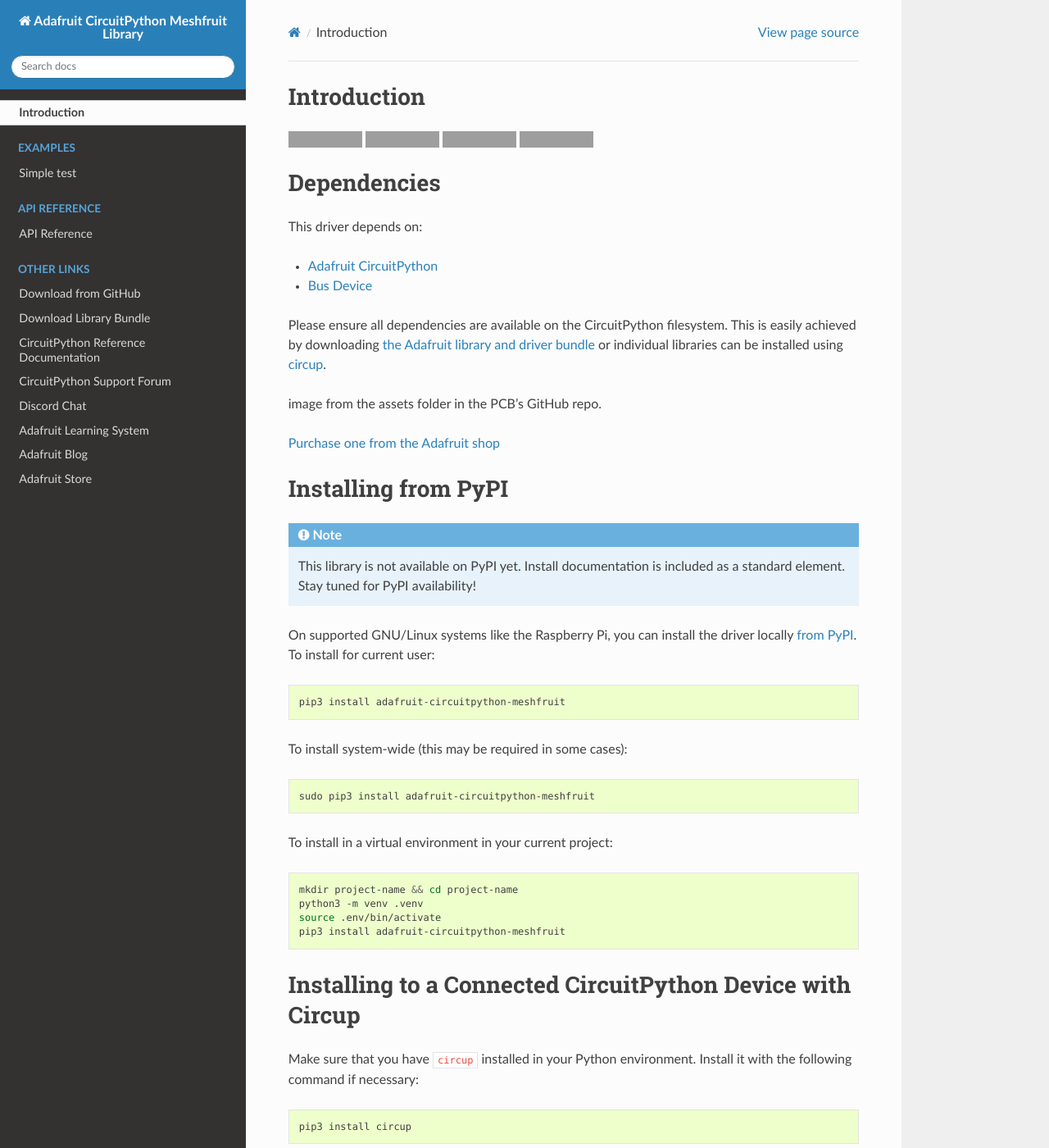
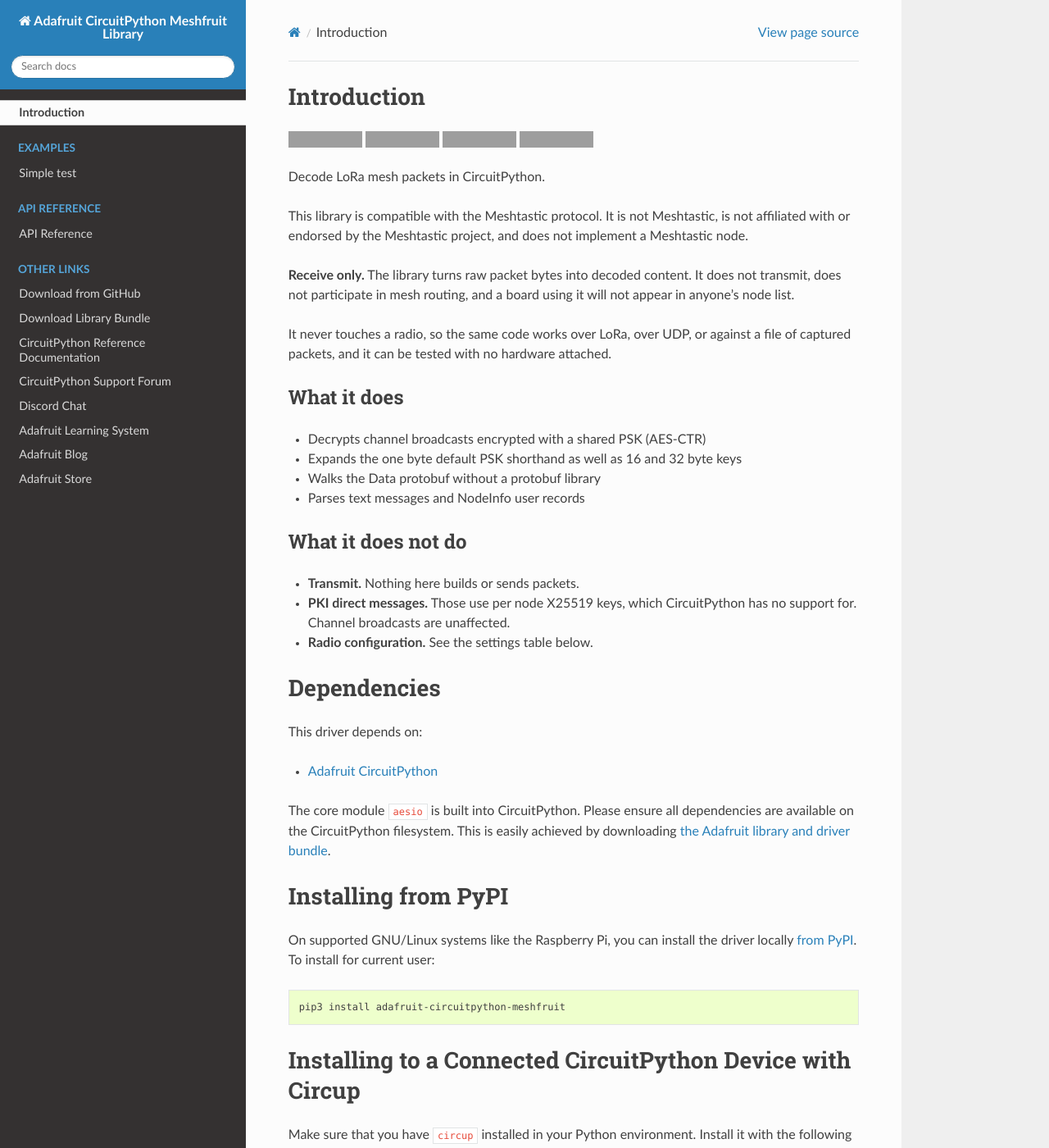
Before and after one commit to adafruit/Adafruit_CircuitPython_Meshfruit, a Sphinx documentation site: the page built from docs/index.rst, in a window 1280 px wide and 1400 px high. Shown: the whole window at 82% size. Built offline with Sphinx 7.4.7 and the Read the Docs theme 3.1.0, drawn with Linux system fonts in a browser that asks for light colours; some of the changed text lies outside the part shown; grey boxes are pictures that could not be loaded.

Commit message:
Fill in scaffold TODOs and fix docs build
- README: replace TODO placeholders with library description, usage
  example and radio settings
- docs/index.rst: remove scaffold TODO blocks
- docs/conf.py: enable autodoc_mock_imports for aesio and micropython,
  drop unused BusDevice/Register intersphinx entries
- docs/examples.rst: match the simpletest description
- pyproject.toml: fill in description and keywords

```diff
--- a/README.rst
+++ b/README.rst
@@ -22,7 +22,35 @@
     :alt: Code Style: Ruff
 
 
-.. todo:: Describe what the library does.
+Decode LoRa mesh packets in CircuitPython.
+
+This library is compatible with the Meshtastic protocol. It is not
+Meshtastic, is not affiliated with or endorsed by the Meshtastic
+project, and does not implement a Meshtastic node.
+
+**Receive only.** The library turns raw packet bytes into decoded
+content. It does not transmit, does not participate in mesh routing,
+and a board using it will not appear in anyone's node list.
+
+It never touches a radio, so the same code works over LoRa, over UDP,
+or against a file of captured packets, and it can be tested with no
+hardware attached.
+
+What it does
+------------
+
+* Decrypts channel broadcasts encrypted with a shared PSK (AES-CTR)
+* Expands the one byte default PSK shorthand as well as 16 and 32 byte keys
+* Walks the Data protobuf without a protobuf library
+* Parses text messages and NodeInfo user records
+
+What it does not do
+-------------------
+
+* **Transmit.** Nothing here builds or sends packets.
+* **PKI direct messages.** Those use per node X25519 keys, which
+  CircuitPython has no support for. Channel broadcasts are unaffected.
+* **Radio configuration.** See the settings table below.
 
 
 Dependencies
@@ -30,49 +58,21 @@
 This driver depends on:
 
 * `Adafruit CircuitPython <https://github.com/adafruit/circuitpython>`_
-* `Bus Device <https://github.com/adafruit/Adafruit_CircuitPython_BusDevice>`_
 
-Please ensure all dependencies are available on the CircuitPython filesystem.
-This is easily achieved by downloading
-`the Adafruit library and driver bundle <https://circuitpython.org/libraries>`_
-or individual libraries can be installed using
-`circup <https://github.com/adafruit/circup>`_.
-
-
-
-.. todo:: Describe the Adafruit product this library works with. For PCBs, you can also add the
-image from the assets folder in the PCB's GitHub repo.
-
-`Purchase one from the Adafruit shop <http://www.adafruit.com/products/>`_
+The core module ``aesio`` is built into CircuitPython. Please ensure all
+dependencies are available on the CircuitPython filesystem. This is easily
+achieved by downloading `the Adafruit library and driver bundle
+<https://circuitpython.org/libraries>`_.
 
 Installing from PyPI
 =====================
-.. note:: This library is not available on PyPI yet. Install documentation is included
-   as a standard element. Stay tuned for PyPI availability!
 
-.. todo:: Remove the above note if PyPI version is/will be available at time of release.
-
-On supported GNU/Linux systems like the Raspberry Pi, you can install the driver locally `from
-PyPI <https://pypi.org/project/adafruit-circuitpython-meshfruit/>`_.
+On supported GNU/Linux systems like the Raspberry Pi, you can install the driver
+locally `from PyPI <https://pypi.org/project/adafruit-circuitpython-meshfruit/>`_.
 To install for current user:
 
 .. code-block:: shell
 
-    pip3 install adafruit-circuitpython-meshfruit
-
-To install system-wide (this may be required in some cases):
-
-.. code-block:: shell
-
-    sudo pip3 install adafruit-circuitpython-meshfruit
-
-To install in a virtual environment in your current project:
-
-.. code-block:: shell
-
-    mkdir project-name && cd project-name
-    python3 -m venv .venv
-    source .env/bin/activate
     pip3 install adafruit-circuitpython-meshfruit
 
 Installing to a Connected CircuitPython Device with Circup
@@ -92,21 +92,60 @@
 
     circup install adafruit_meshfruit
 
-Or the following command to update an existing version:
-
-.. code-block:: shell
-
-    circup update
-
 Usage Example
 =============
 
-.. todo:: Add a quick, simple example. It and other examples should live in the
-examples folder and be included in docs/examples.rst.
+.. code-block:: python
+
+    from adafruit_meshfruit import meshtastic
+
+    packet = bytes.fromhex(
+        "ffffffffc83fd409d734952c630800c86869e3bd000649b1ff995fcb"
+    )
+
+    if meshtastic.channel_hash(packet) == 0x08:
+        plain = meshtastic.decrypt(packet)
+        port, body = meshtastic.parse_data(plain)
+        if port == meshtastic.PORT_TEXT_MESSAGE:
+            print(meshtastic.sender_id(packet), meshtastic.decode_text(body))
+
+Radio settings
+==============
+
+The library does not configure a radio, but a receiver has to match the
+sender's physical layer. For the US LongFast preset:
+
+=========================  ============
+Setting                    Value
+=========================  ============
+Bandwidth                  250 kHz
+Spreading factor           11
+Coding rate                5
+Preamble length            16
+CRC                        enabled
+Sync word (register 0x39)  ``0x2B``
+Frequency slot 20          906.875 MHz
+=========================  ============
+
+The sync word is the detail most likely to catch you out:
+``adafruit_rfm9x`` defaults to ``0x12``, and the value used here has to
+be written directly to register ``0x39``.
+
+Slot ``N`` in the US band sits at ``902.125 + (N - 1) * 0.25`` MHz.
+
+Verification
+============
+
+The default channel key and the AES-CTR nonce layout were checked
+against the protocol's firmware source rather than inferred. The
+NodeInfo field numbers were confirmed against a packet captured off
+the air.
 
 Documentation
 =============
-API documentation for this library can be found on `Read the Docs <https://docs.circuitpython.org/projects/meshfruit/en/latest/>`_.
+
+API documentation for this library can be found on `Read the Docs
+<https://docs.circuitpython.org/projects/meshfruit/en/latest/>`_.
 
 For information on building library documentation, please check out
 `this guide <https://learn.adafruit.com/creating-and-sharing-a-circuitpython-library/sharing-our-docs-on-readthedocs#sphinx-5-1>`_.
--- a/docs/conf.py
+++ b/docs/conf.py
@@ -25,13 +25,12 @@
 # Uncomment the below if you use native CircuitPython modules such as
 # digitalio, micropython and busio. List the modules you use. Without it, the
 # autodoc module docs will fail to generate with a warning.
-# autodoc_mock_imports = ["digitalio", "busio"]
+autodoc_mock_imports = ["aesio", "micropython"]
 
 autodoc_preserve_defaults = True
 
 intersphinx_mapping = {
     "python": ("https://docs.python.org/3", None),
-    "BusDevice": ("https://docs.circuitpython.org/projects/busdevice/en/latest/", None),
     "CircuitPython": ("https://docs.circuitpython.org/en/latest/", None),
 }
 
--- a/docs/examples.rst
+++ b/docs/examples.rst
@@ -1,7 +1,7 @@
 Simple test
 ------------
 
-Ensure your device works with this simple test.
+Listen for mesh broadcast messages and print them.
 
 .. literalinclude:: ../examples/meshfruit_simpletest.py
     :caption: examples/meshfruit_simpletest.py
--- a/docs/index.rst
+++ b/docs/index.rst
@@ -24,14 +24,8 @@
 .. toctree::
     :caption: Tutorials
 
-.. todo:: Add any Learn guide links here. If there are none, then simply delete this todo and leave
-    the toctree above for use later.
-
 .. toctree::
     :caption: Related Products
-
-.. todo:: Add any product links here. If there are none, then simply delete this todo and leave
-    the toctree above for use later.
 
 .. toctree::
     :caption: Other Links
```
Also changed, not shown: pyproject.toml (+4 -3 lines).
